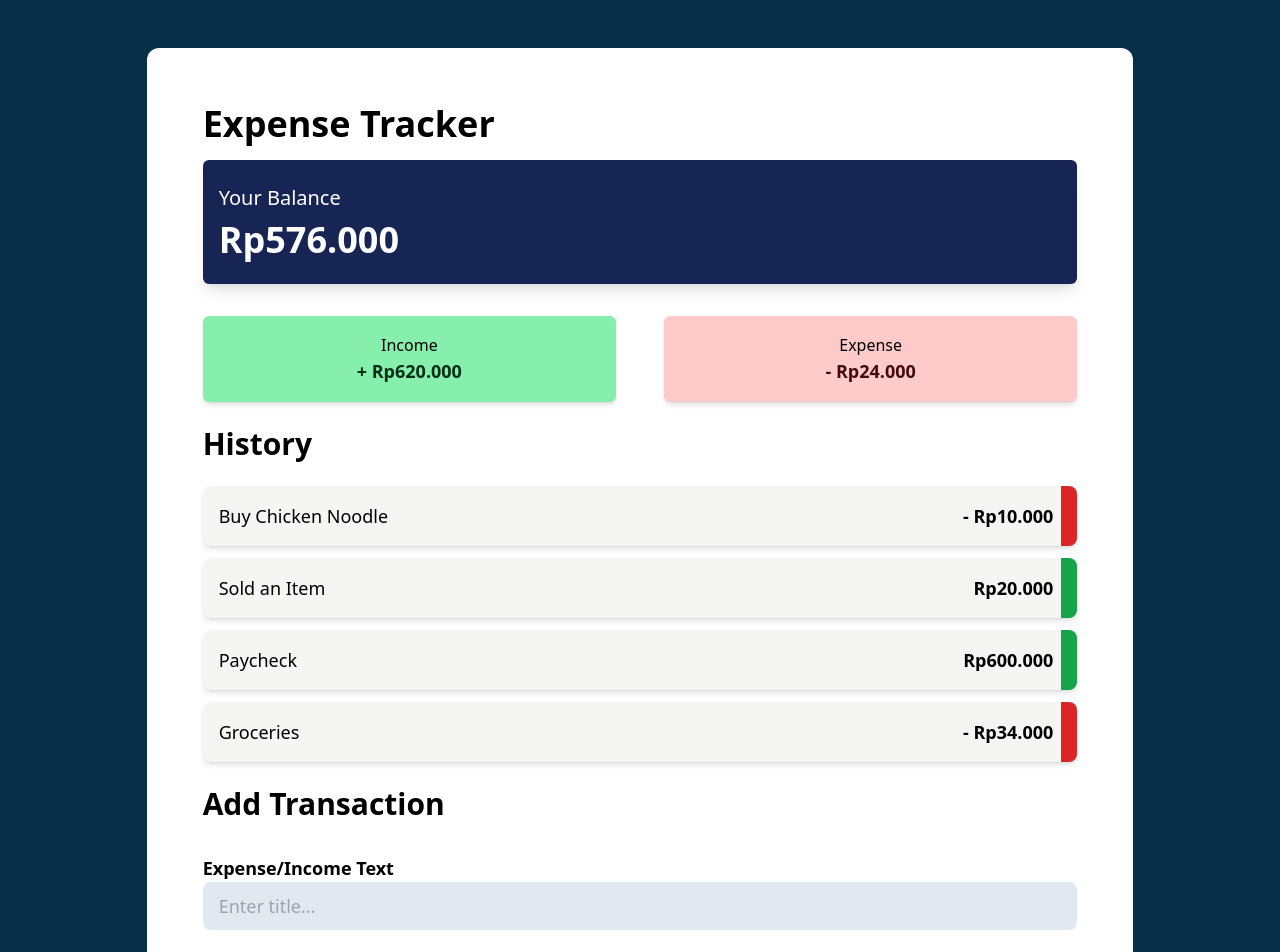
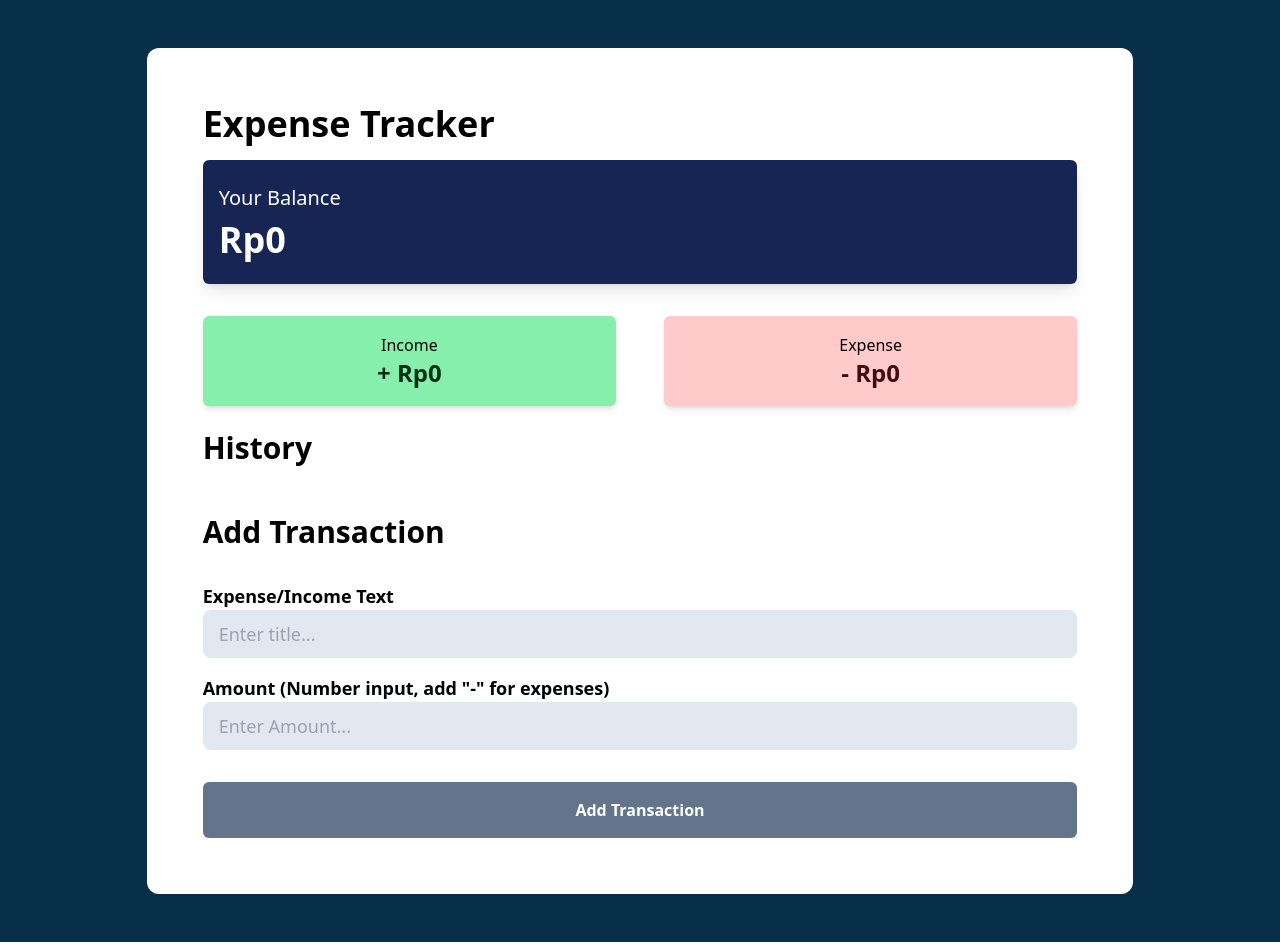
Before and after one commit to Zireha/expense-tracker-with-vue-js, a Vue app: page / in a window 1280 px wide. Shown: the top 952 px of the page. Built offline with nearby package versions, Linux system fonts and the light colour scheme.

Commit message:
add more functionality (add transactions, shows income/expenses/transaction records, added local storage functionality)

```diff
--- a/package.json
+++ b/package.json
@@ -9,7 +9,8 @@
     "preview": "vite preview"
   },
   "dependencies": {
-    "vue": "^3.5.22"
+    "vue": "^3.5.22",
+    "vue-toastification": "^2.0.0-rc.5"
   },
   "devDependencies": {
     "@vitejs/plugin-vue": "^6.0.1",
--- a/src/App.vue
+++ b/src/App.vue
@@ -2,16 +2,22 @@
 import Header from "./components/Header.vue";
 import Balance from "./components/Balance.vue";
 import IncomeExpense from "./components/IncomeExpense.vue";
+import AddTransaction from "./components/AddTransaction.vue";
 import TransactionList from "./components/TransactionList.vue";
-import AddTransaction from "./components/AddTransaction.vue";
-import { ref, computed } from "vue";
 
-const transactionRecords = ref([
-    { id: 1, text: "Buy Chicken Noodle", amount: -10000 },
-    { id: 2, text: "Sold an Item", amount: 20000 },
-    { id: 3, text: "Paycheck", amount: 600000 },
-    { id: 4, text: "Groceries", amount: -34000 },
-]);
+import { ref, computed, onMounted } from "vue";
+import { useToast } from "vue-toastification";
+
+const toast = useToast();
+const transactionRecords = ref([]);
+onMounted(() => {
+    const savedTransaction = JSON.parse(
+        localStorage.getItem("transactionRecords"),
+    );
+    if (savedTransaction) {
+        transactionRecords.value = savedTransaction;
+    }
+});
 
 // get total balance
 const total = computed(() => {
@@ -31,13 +37,48 @@ const income = computed(() => {
 
 //get expenses
 const expense = computed(() => {
-    return transactionRecords.value
+    const total = transactionRecords.value
         .filter((transaction) => transaction.amount < 0)
         .reduce((acc, transaction) => {
-        return (acc + transaction.amount)* (-1);
+            return acc + transaction.amount;
         }, 0);
+
+    return total == 0 ? 0 : total * -1;
 });
 
+//add transaction
+const handleTransactionSubmitted = (transactionData) => {
+    transactionRecords.value.push({
+        id: uniqueIdGenerator(),
+        text: transactionData.text,
+        amount: transactionData.amount,
+    });
+
+    saveTransactionRecordToLocalStorage();
+    toast.success("Transaction Added");
+};
+
+//delete transaction
+const handleTransactionDeleted = (id) => {
+    transactionRecords.value = transactionRecords.value.filter(
+        (transaction) => transaction.id !== id,
+    );
+    saveTransactionRecordToLocalStorage();
+    toast.success("Transaction Deleted!");
+};
+
+//id generator
+const uniqueIdGenerator = () => {
+    return Math.floor(Math.random() * 1000000);
+};
+
+//save to local storage
+const saveTransactionRecordToLocalStorage = () => {
+    localStorage.setItem(
+        "transactionRecords",
+        JSON.stringify(transactionRecords.value),
+    );
+};
 </script>
 
 <template>
@@ -50,13 +91,18 @@ const expense = computed(() => {
                 <Balance :total="total" />
             </div>
             <div class="container pt-8">
-                <IncomeExpense :income="income" :expenses="expense"/>
+                <IncomeExpense :income="income" :expenses="expense" />
             </div>
             <div class="container pt-4">
-                <TransactionList :transactions="transactionRecords" />
+                <TransactionList
+                    :transactions="transactionRecords"
+                    @transactionDeleted="handleTransactionDeleted"
+                />
             </div>
             <div class="container pt-6">
-                <AddTransaction />
+                <AddTransaction
+                    @transactionSubmitted="handleTransactionSubmitted"
+                />
             </div>
         </div>
     </div>
--- a/src/components/AddTransaction.vue
+++ b/src/components/AddTransaction.vue
@@ -1,23 +1,65 @@
 <template>
     <h2 class="font-semibold text-3xl">Add Transaction</h2>
+    <form id="form" @submit.prevent="onSubmit">
         <div class="container pt-8 pb-8">
-
             <div class="input-container pb-4">
                 <h3 class="font-bold text-lg">Expense/Income Text</h3>
-            <input placeholder="Enter title..." type="text" class="bg-slate-200 rounded-lg w-full h-12 p-4 active:border border-slate-700 text-lg">
+                <input
+                    placeholder="Enter title..."
+                    type="text"
+                    v-model="text"
+                    class="bg-slate-200 rounded-lg w-full h-12 p-4 active:border border-slate-700 text-lg"
+                />
             </div>
 
             <div class="input-container">
-            <h3 class="font-bold text-lg">Amount (Number input, add "-" for expenses)</h3>
-            <input placeholder="Enter Amount..." type="number" class="bg-slate-200 rounded-lg w-full h-12 p-4 active:border border-slate-700 text-lg">
+                <h3 class="font-bold text-lg">
+                    Amount (Number input, add "-" for expenses)
+                </h3>
+                <input
+                    placeholder="Enter Amount..."
+                    type="number"
+                    v-model="amount"
+                    class="bg-slate-200 rounded-lg w-full h-12 p-4 active:border border-slate-700 text-lg"
+                />
+            </div>
         </div>
 
-    </div>
-
-    <button class="w-full bg-slate-500 p-4 rounded-md text-white font-semibold hover:bg-slate-600">
+        <button
+            class="w-full bg-slate-500 p-4 rounded-md text-white font-semibold hover:bg-slate-600"
+        >
             <p>Add Transaction</p>
         </button>
+    </form>
 </template>
 
-<script>
+<script setup>
+import { ref, useAttrs } from "vue";
+import { useToast } from "vue-toastification";
+
+const text = ref("");
+const amount = ref("");
+const toast = useToast();
+
+const emit = defineEmits(["transactionSubmited"]);
+
+const onSubmit = () => {
+    if (!text.value || !amount.value) {
+        toast.error("Both fields must be filled");
+        return;
+    }
+
+    //do something here
+    const transactionData = {
+        text: text.value,
+        amount: parseFloat(amount.value),
+    };
+
+    emit("transactionSubmitted", transactionData);
+    //end of something statement here
+
+    //clear the fields
+    text.value = "";
+    amount.value = "";
+};
 </script>
--- a/src/components/IncomeExpense.vue
+++ b/src/components/IncomeExpense.vue
@@ -1,29 +1,35 @@
 <template>
     <div class="flex justify-between gap-12 mx-auto">
-    <div class="flex-col shadow-md p-4 text-center border w-1/2 border-transparent rounded-md bg-green-300">
+        <div
+            class="flex-col shadow-md p-4 text-center border w-1/2 border-transparent rounded-md bg-green-300"
+        >
             <h3>Income</h3>
-        <p class="font-bold text-lg text-green-950">+ Rp{{ income.toLocaleString("id-ID") }}</p>
+            <p class="font-bold text-2xl text-green-950">
+                + Rp{{ income.toLocaleString("id-ID") }}
+            </p>
         </div>
-    <div class="flex-col shadow-md p-4 text-center border w-1/2 border-transparent rounded-md bg-red-200">
+        <div
+            class="flex-col shadow-md p-4 text-center border w-1/2 border-transparent rounded-md bg-red-200"
+        >
             <h3>Expense</h3>
-        <p class="font-bold text-lg text-red-950">- Rp{{ expenses.toLocaleString("id-ID") }}</p>
+            <p class="font-bold text-2xl text-red-950">
+                - Rp{{ expenses.toLocaleString("id-ID") }}
+            </p>
         </div>
     </div>
 </template>
 
 <script setup>
-
-import { defineProps } from 'vue';
+import { defineProps } from "vue";
 
 const props = defineProps({
     income: {
         type: Number,
-    required: true
+        required: true,
     },
     expenses: {
         type: Number,
-    required: true
-  }
-})
-
+        required: true,
+    },
+});
 </script>
--- a/src/components/TransactionList.vue
+++ b/src/components/TransactionList.vue
@@ -20,17 +20,14 @@
 
                 <div class="end-container flex items-center">
                     <div
-                        class="flex w-0 opacity-0 overflow-hidden transition-all duration-300 group-hover:w-20 group-hover:opacity-100"
+                        class="flex w-0 opacity-0 overflow-hidden transition-all duration-300 group-hover:w-12 group-hover:opacity-100"
                     >
-                        <button class="p-2 hover:bg-stone-200 rounded">
+                        <button @click="deleteTransaction(transaction.id)" class="p-2 hover:bg-stone-200 rounded">
                             <img
                                 src="\src\assets\trash-can.svg"
                                 width="20"
                                 color="red"
                             />
-                        </button>
-                        <button class="p-2 hover:bg-stone-200 rounded">
-                            <img src="\src\assets\pencil.svg" width="20" />
                         </button>
                     </div>
 
@@ -53,6 +50,8 @@
 
 import { defineProps } from 'vue';
 
+const emit = defineEmits(['transactionDeleted'])
+
 const props = defineProps({
   transactions: {
     type: Array,
@@ -64,4 +63,8 @@ const nominalConverter = (amount) =>
     amount < 0
         ? `- Rp${(amount * -1).toLocaleString("id-ID")}`
         : `Rp${amount.toLocaleString("id-ID")}`;
+
+const deleteTransaction = (id) => {
+  emit('transactionDeleted', id);
+}
 </script>
--- a/src/main.js
+++ b/src/main.js
@@ -1,5 +1,9 @@
-import { createApp } from 'vue'
 import './style.css'
 import App from './App.vue'
+import { createApp } from 'vue'
+import Toast from 'vue-toastification';
+import 'vue-toastification/dist/index.css';
 
-createApp(App).mount('#app')
+const app =  createApp(App);
+app.use(Toast);
+app.mount('#app');
```
Also changed, not shown: 1 other file (tests, documents, lock files or other folders). Lines whose indentation alone changed are shown as unchanged.
